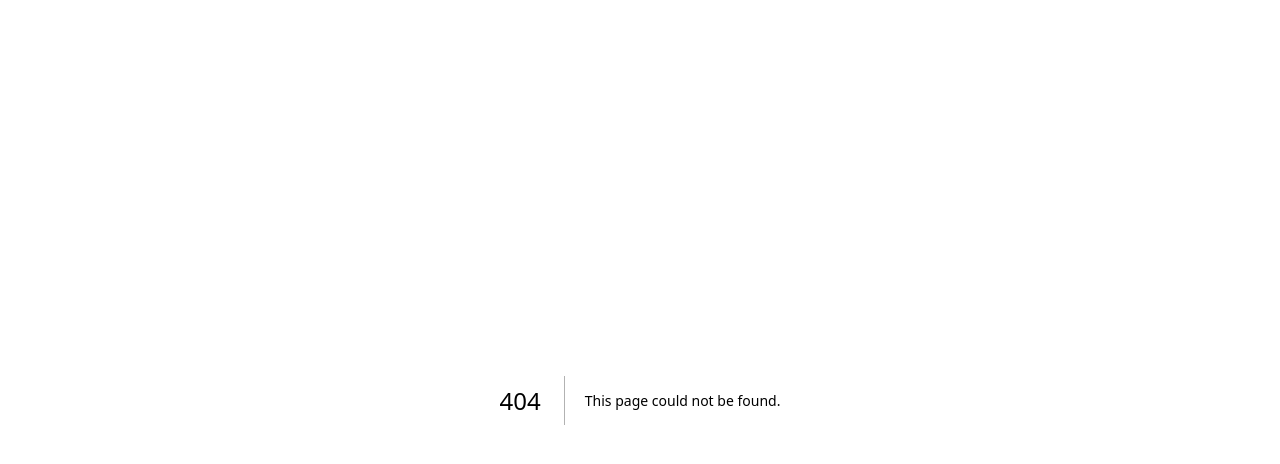
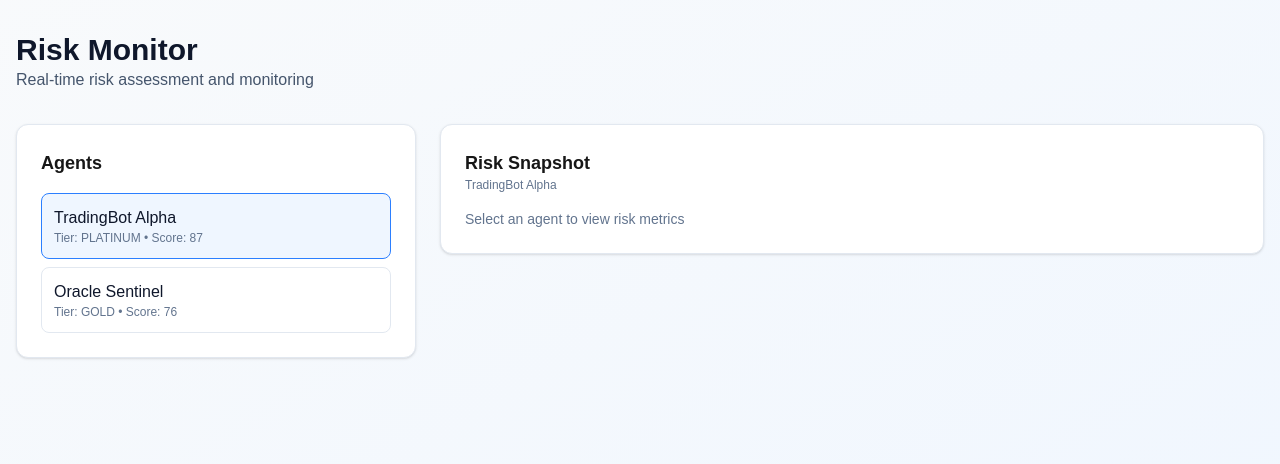
Before and after one commit to bond-dot-credit/risk-monitor-engine, a Next.js app: page /risk in a window 1280 px wide. Before the commit this address had no page. Shown: the top 464 px of the page. Built offline with nearby package versions, Linux system fonts and the light colour scheme; no server answers.

Commit message:
feat(ui): add Risk Monitor page with real-time SSE updates; link from header

```diff
--- /dev/null
+++ b/src/app/risk/page.tsx
@@ -0,0 +1,141 @@
+'use client';
+
+import { useEffect, useMemo, useState } from 'react';
+import type { Agent } from '@/types/agent';
+
+type RiskMetrics = {
+  volatility: number;
+  liquidationRisk: number;
+  performanceVariance: number;
+  tierStability: number;
+  marketExposure: number;
+};
+
+export default function RiskMonitorPage() {
+  const [mounted, setMounted] = useState(false);
+  useEffect(() => setMounted(true), []);
+
+  const [agents, setAgents] = useState<Agent[]>([]);
+  const [selectedAgentId, setSelectedAgentId] = useState<string | null>(null);
+  const [risk, setRisk] = useState<RiskMetrics | null>(null);
+
+  useEffect(() => {
+    let cancelled = false;
+    async function loadAgents() {
+      const res = await fetch('/api/agents');
+      const json = await res.json();
+      if (!cancelled && json?.success) {
+        setAgents(json.data);
+        if (!selectedAgentId && json.data?.length) setSelectedAgentId(json.data[0].id);
+      }
+    }
+    loadAgents();
+    return () => { cancelled = true; };
+  }, []);
+
+  useEffect(() => {
+    let cancelled = false;
+    let eventSource: EventSource | null = null;
+
+    async function loadRiskOnce(id: string) {
+      const res = await fetch(`/api/risk?agentId=${encodeURIComponent(id)}`);
+      const json = await res.json();
+      if (!cancelled && json?.success) setRisk(json.data);
+    }
+
+    function startStream(id: string) {
+      eventSource = new EventSource(`/api/risk/stream?agentId=${encodeURIComponent(id)}`);
+      eventSource.onmessage = (evt) => {
+        try {
+          const payload = JSON.parse(evt.data);
+          if (payload?.risk && !cancelled) setRisk(payload.risk);
+        } catch {}
+      };
+    }
+
+    if (selectedAgentId) {
+      loadRiskOnce(selectedAgentId);
+      startStream(selectedAgentId);
+    } else {
+      setRisk(null);
+    }
+
+    return () => {
+      cancelled = true;
+      if (eventSource) eventSource.close();
+    };
+  }, [selectedAgentId]);
+
+  const selectedAgent = useMemo(() => agents.find(a => a.id === selectedAgentId) ?? null, [agents, selectedAgentId]);
+
+  if (!mounted) return null;
+
+  return (
+    <div className="min-h-screen bg-gradient-to-br from-slate-50 to-blue-50 dark:from-slate-900 dark:to-blue-900">
+      <div className="container mx-auto px-4 py-8">
+        <div className="mb-8">
+          <h1 className="text-3xl font-bold text-slate-900 dark:text-slate-100">Risk Monitor</h1>
+          <p className="text-slate-600 dark:text-slate-300">Real-time risk assessment and monitoring</p>
+        </div>
+
+        <div className="grid grid-cols-1 lg:grid-cols-3 gap-6">
+          <div className="lg:col-span-1 bg-white dark:bg-slate-800 rounded-xl p-6 shadow-sm border border-slate-200 dark:border-slate-700">
+            <div className="flex items-center justify-between mb-4">
+              <h2 className="text-lg font-semibold">Agents</h2>
+            </div>
+            <div className="space-y-2 max-h-[60vh] overflow-auto">
+              {agents.map(agent => (
+                <button
+                  key={agent.id}
+                  onClick={() => setSelectedAgentId(agent.id)}
+                  className={`w-full text-left p-3 rounded-lg border transition-colors ${
+                    selectedAgentId === agent.id
+                      ? 'border-blue-500 bg-blue-50 dark:bg-blue-900/30'
+                      : 'border-slate-200 dark:border-slate-700 hover:bg-slate-50 dark:hover:bg-slate-700'
+                  }`}
+                >
+                  <div className="font-medium text-slate-900 dark:text-slate-100">{agent.name}</div>
+                  <div className="text-xs text-slate-500 dark:text-slate-400">Tier: {agent.credibilityTier.toUpperCase()} • Score: {agent.score.overall}
+                  </div>
+                </button>
+              ))}
+            </div>
+          </div>
+
+          <div className="lg:col-span-2 space-y-6">
+            <div className="bg-white dark:bg-slate-800 rounded-xl p-6 shadow-sm border border-slate-200 dark:border-slate-700">
+              <div className="flex items-center justify-between">
+                <div>
+                  <h2 className="text-lg font-semibold">Risk Snapshot</h2>
+                  {selectedAgent && (
+                    <div className="text-xs text-slate-500 dark:text-slate-400">{selectedAgent.name}</div>
+                  )}
+                </div>
+              </div>
+              {risk ? (
+                <div className="grid grid-cols-1 md:grid-cols-5 gap-4 mt-4">
+                  <Metric title="Volatility" value={risk.volatility} suffix="%" />
+                  <Metric title="Liquidation Risk" value={risk.liquidationRisk} suffix="%" />
+                  <Metric title="Perf Variance" value={risk.performanceVariance} />
+                  <Metric title="Tier Stability" value={risk.tierStability} suffix="%" />
+                  <Metric title="Market Exposure" value={risk.marketExposure} suffix="%" />
+                </div>
+              ) : (
+                <div className="text-sm text-slate-500 mt-4">Select an agent to view risk metrics</div>
+              )}
+            </div>
+          </div>
+        </div>
+      </div>
+    </div>
+  );
+}
+
+function Metric({ title, value, suffix = '' }: { title: string; value: number; suffix?: string }) {
+  return (
+    <div className="rounded-lg p-4 bg-slate-50 dark:bg-slate-700">
+      <div className="text-xs text-slate-500 dark:text-slate-300">{title}</div>
+      <div className="text-2xl font-bold text-slate-900 dark:text-slate-100">{Math.round(value)}{suffix}</div>
+    </div>
+  );
+}
--- a/src/components/Header.tsx
+++ b/src/components/Header.tsx
@@ -31,9 +31,9 @@ export function Header() {
               <Link href="/agents" className="text-slate-600 dark:text-slate-300 hover:text-blue-600 transition-colors">
                 Agents
               </Link>
-              <a href="#credit" className="text-slate-600 dark:text-slate-300 hover:text-blue-600 transition-colors">
-                Credit Vaults
-              </a>
+              <Link href="/risk" className="text-slate-600 dark:text-slate-300 hover:text-blue-600 transition-colors">
+                Risk Monitor
+              </Link>
               <a href="#analytics" className="text-slate-600 dark:text-slate-300 hover:text-blue-600 transition-colors">
                 Analytics
               </a>
```
